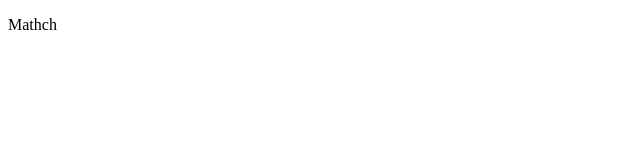
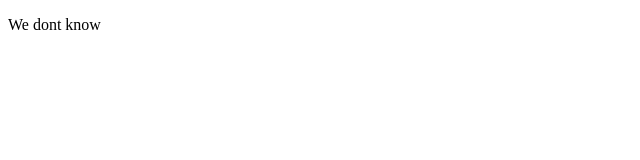
Before and after one commit to devlutiasc/querying, a plain HTML site: page index.html in a window 1280 px wide. Shown: the full height of the page, 0-640 px from the left. Drawn offline with Linux system fonts and the light colour scheme.

Commit message:
Update index.html

```diff
--- a/index.html
+++ b/index.html
@@ -39,7 +39,7 @@
         var spacemessage = document.getElementById('success-message');
 
         spacelink.innerHTML = name;
-        if(id=1234){
+        if(id==1234){
             spacemessage.innerHTML = "<p>Mathch</p>";
         }else{
             spacemessage.innerHTML = "<p>We dont know</p>";
```
